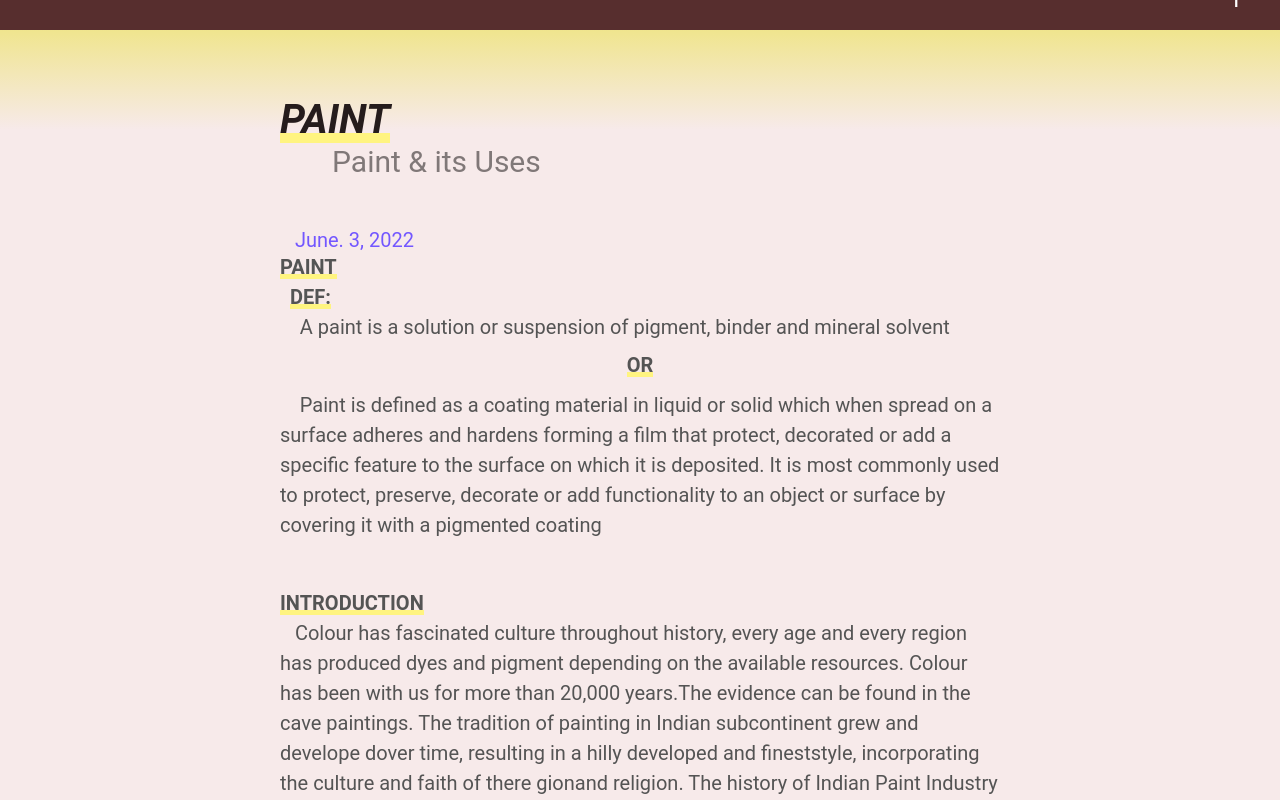
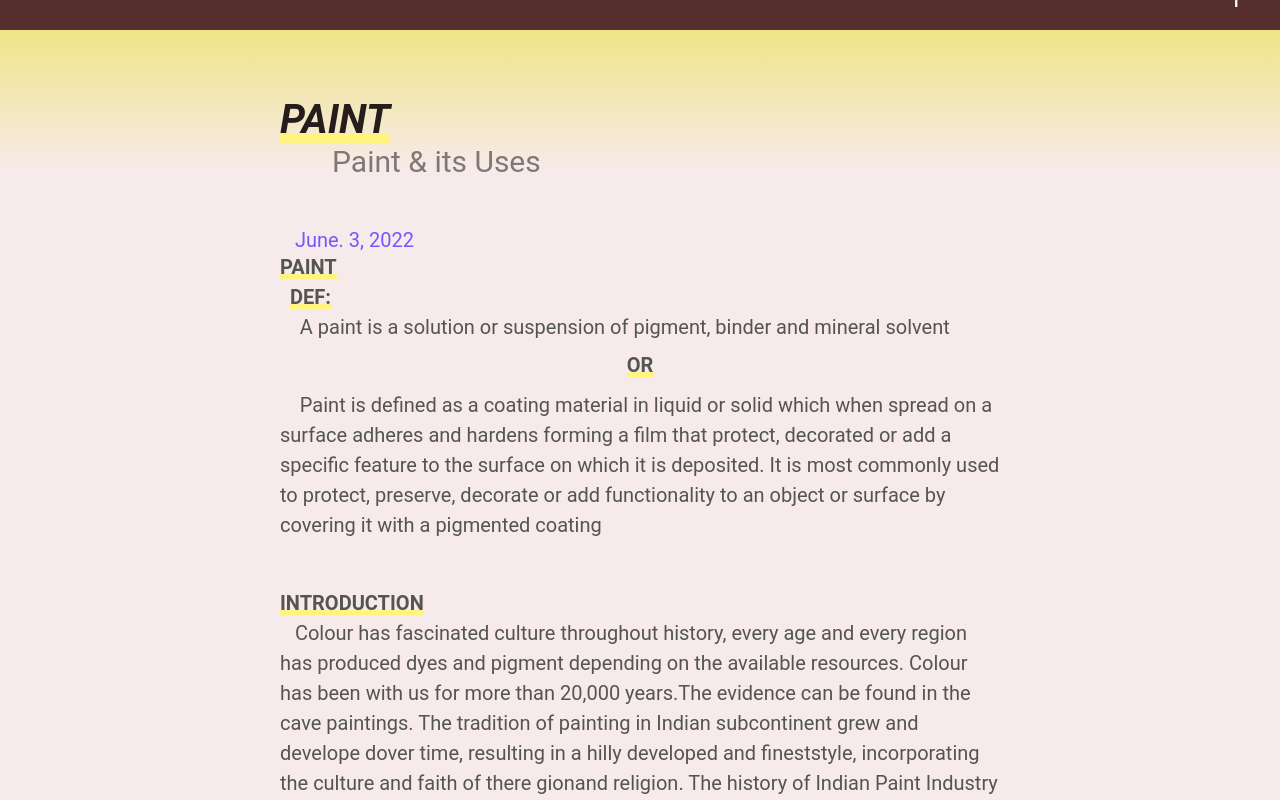
Before and after one commit to vegsuke/ChemZonepk, a plain HTML site: page index.html in a window 1280 px wide. Shown: the top 800 px of the page. Drawn offline with Linux system fonts and the light colour scheme.

Commit message:
update css

```diff
--- a/assets/article css/article.css
+++ b/assets/article css/article.css
@@ -12,6 +12,6 @@ article * {grid-column: start / end;}
 }
 
 .main {
-    background:linear-gradient(hsl(55, 78%, 69%), rgb(247, 234, 234) 6.5rem);
+    background:linear-gradient(hsl(55, 78%, 69%), rgb(247, 234, 234) 8.5rem);
 
 }
```
